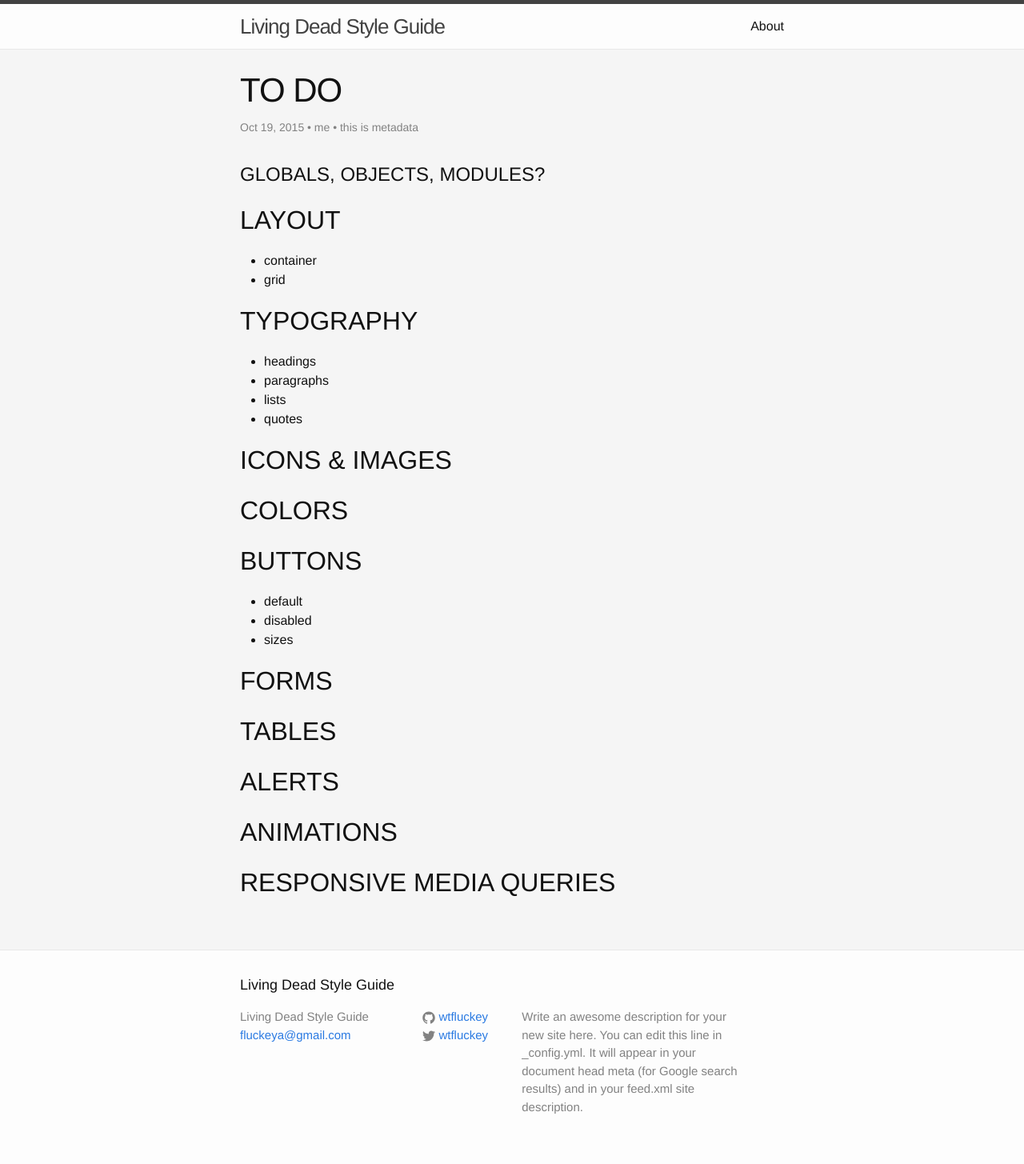
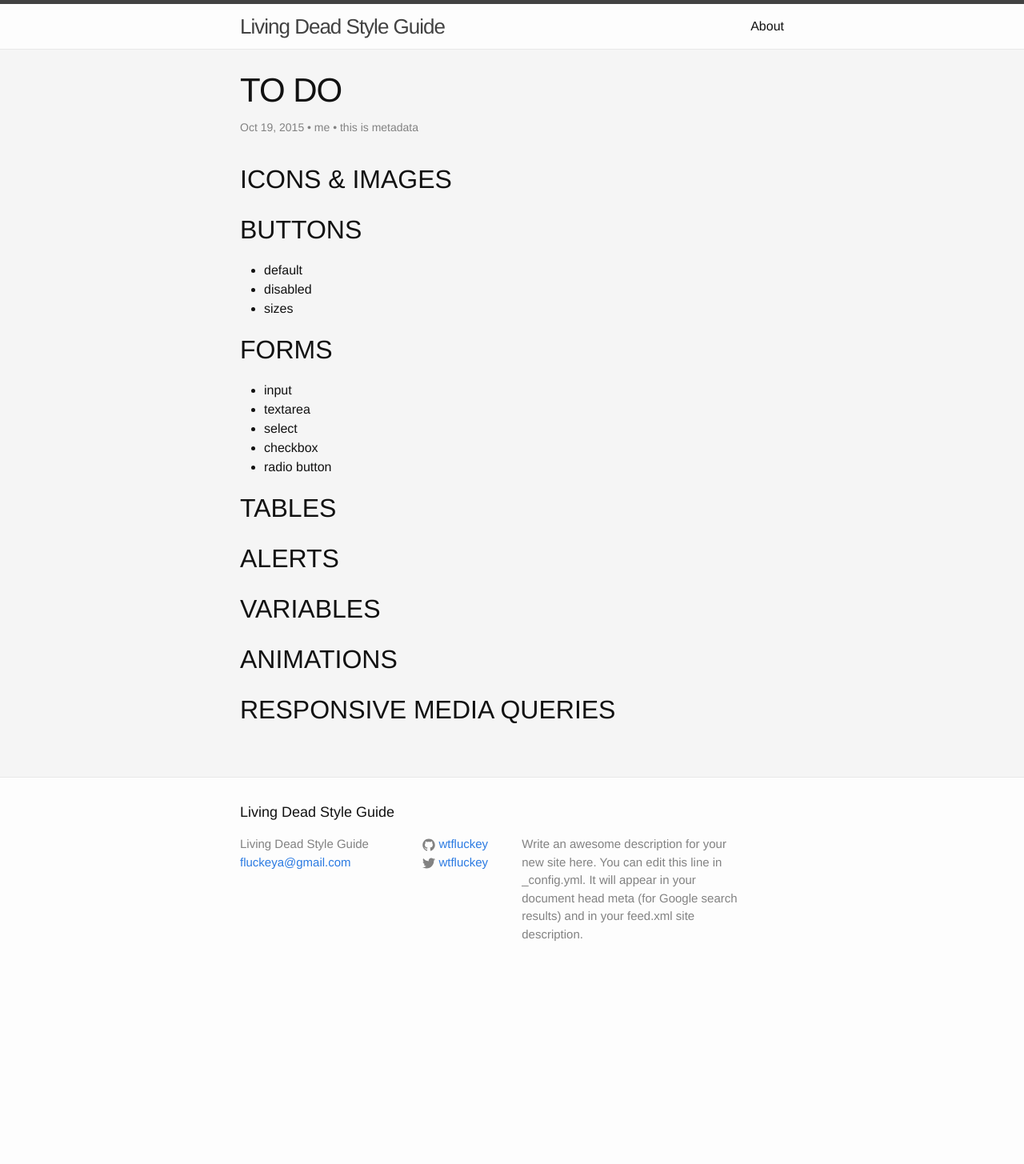
Before and after one commit to wtfluckey/style-guide, a Jekyll site: the page built from _posts/2015-10-19-TO-DO.markdown, in a window 1280 px wide. Shown: the whole page at 80% size. Built offline with Jekyll 4.4.1, drawn with Linux system fonts in a browser that asks for light colours; nearby versions of some CDN libraries; after the commit the page ends 1239 px from its top, so only the background shows below that.

Commit message:
adding buttons page, removing TODO items

```diff
--- a/_posts/2015-10-19-TO-DO.markdown
+++ b/_posts/2015-10-19-TO-DO.markdown
@@ -6,21 +6,7 @@
 meta: this is metadata
 ---
 
-# GLOBALS, OBJECTS, MODULES?
-
-## LAYOUT
-- container
-- grid
-
-## TYPOGRAPHY
-- headings
-- paragraphs
-- lists
-- quotes
-
 ## ICONS & IMAGES
-
-## COLORS
 
 ## BUTTONS
 - default
@@ -28,11 +14,18 @@
 - sizes
 
 ## FORMS
+- input
+- textarea
+- select
+- checkbox
+- radio button
 
 ## TABLES
 
 ## ALERTS
 
+## VARIABLES
+
 ## ANIMATIONS
 
 ## RESPONSIVE MEDIA QUERIES
--- a/_posts/2015-10-22-Layout.html
+++ b/_posts/2015-10-22-Layout.html
@@ -9,6 +9,7 @@
 <div class="section">
   <p>
     Wrap your content in a <code>.container</code> to give it the correct width and margin on either side.
+    Max-width is 980px.
   </p>
 
   <div class="view-code">
```
Also changed, not shown: _posts/2015-10-22-Buttons.html (added, +11 -0 lines).
